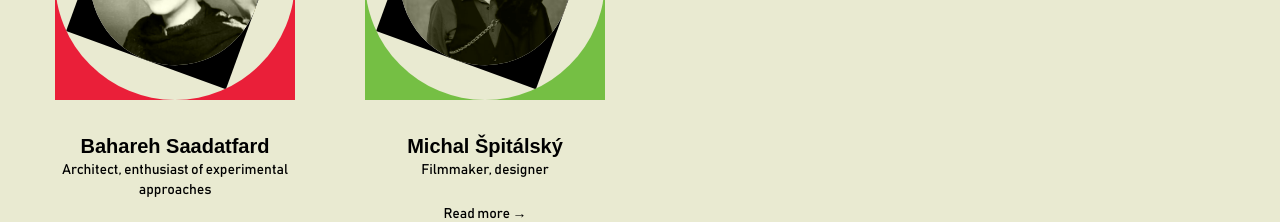
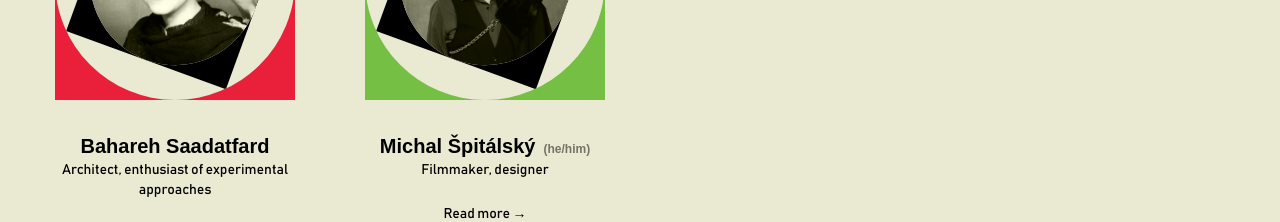
Before and after one commit to Lossmeril/perspectives-patterns-pathways, a Next.js app: page / in a window 1280 px wide. Shown: the part 2020-2242 px from the top of the page. Built offline with nearby package versions, Linux system fonts and the light colour scheme; a web font is replaced by a local one.

Commit message:
feat: pronouns support

```diff
--- a/components/speakerBox.tsx
+++ b/components/speakerBox.tsx
@@ -66,9 +66,18 @@ const SpeakerBox: React.FC<SpeakerBoxProps> = ({ speaker }) => {
         </Link>
       </div>
       <div className="text-center">
-        <h3 className="text-xl speaker">{speaker.name}</h3>
+        <h3 className="text-xl speaker">
+          {speaker.name}
+          {speaker.pronouns ? (
+            <span className="ml-2 text-xs opacity-50">
+              {"(" + speaker.pronouns + ")"}
+            </span>
+          ) : (
+            <></>
+          )}
+        </h3>
+
         <p className="text-sm md:text-md mb-6">{speaker.role}</p>
-
         <Link
           href={"/speaker/" + speaker.id}
           className="link text-sm md:text-md "
--- a/datasets/speakers.tsx
+++ b/datasets/speakers.tsx
@@ -4,6 +4,7 @@ export type Speaker = {
   role: string;
   color: string;
   paper?: Paper;
+  pronouns?: string;
 };
 
 export type Paper = {
@@ -139,6 +140,7 @@ export const speakers: Speaker[] = [
     name: "Michal Špitálský",
     role: "Filmmaker, designer",
     color: "grass",
+    pronouns: "he/him",
     paper: {
       title: "Hide your face",
       subtitle:
```
